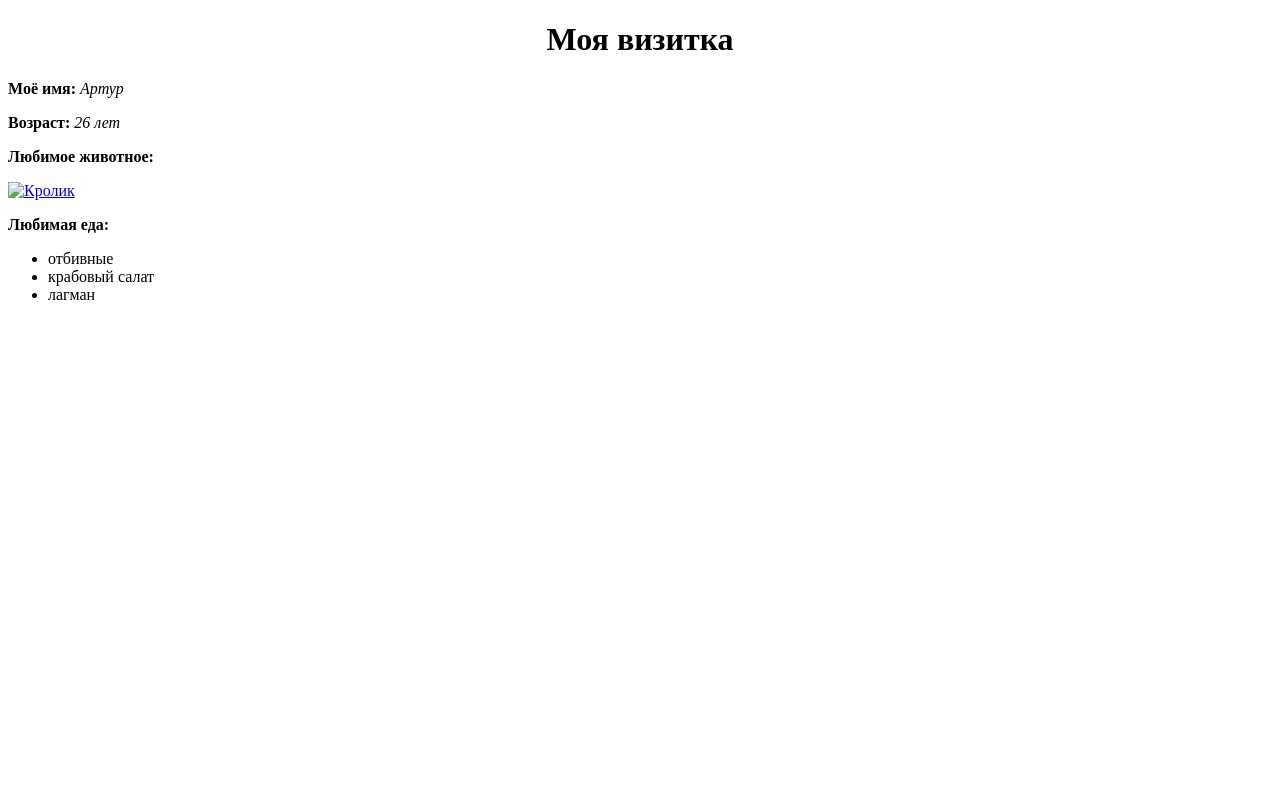
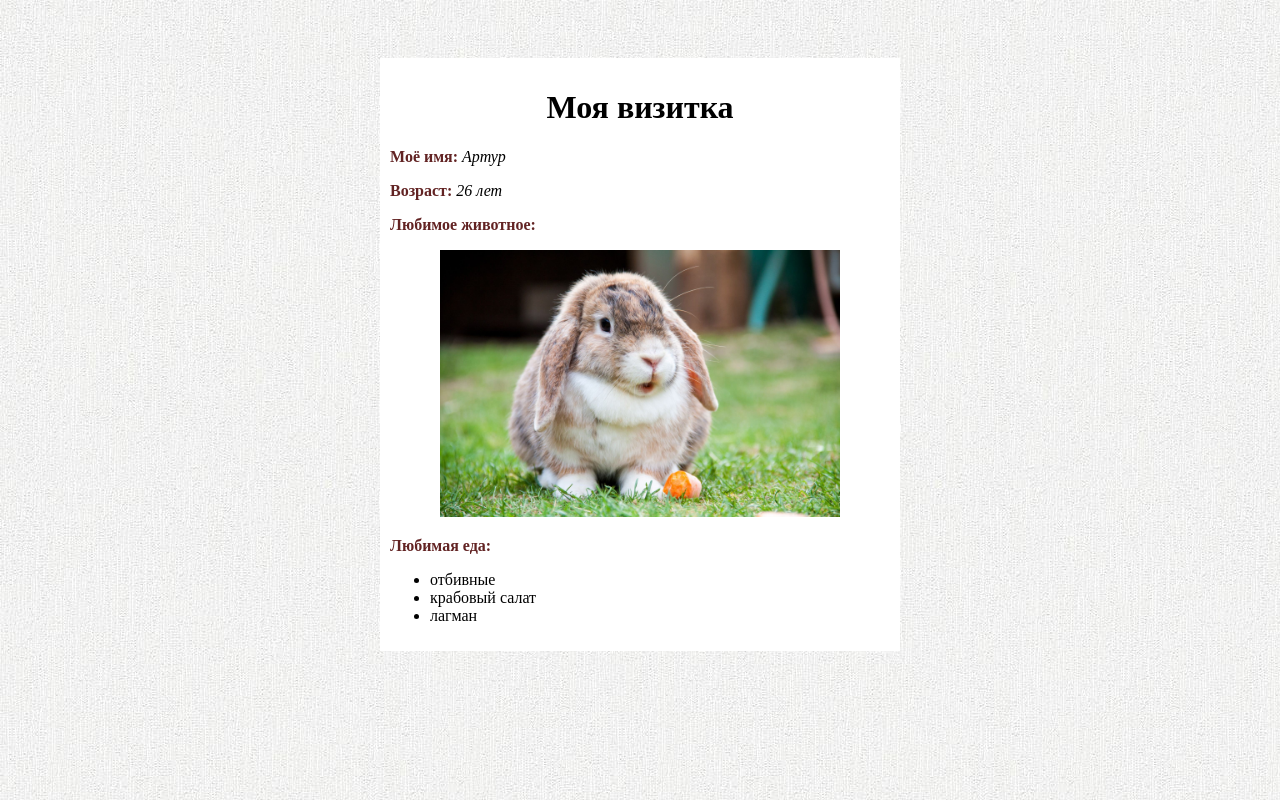
Before and after one commit to art1ch0ke/JN-base-1, a plain HTML site: page Introduction/index.html in a window 1280 px wide. Drawn offline with Linux system fonts and the light colour scheme.

Commit message:
add folder images and link to homestyles.css

```diff
--- a/Introduction/index.html
+++ b/Introduction/index.html
@@ -4,7 +4,7 @@
         <meta charset="UTF-8">
         <meta http-equiv="X-UA-Compatible" content="IE=edge">
         <meta name="viewport" content="width=device-width, initial-scale=1.0">
-        <!-- <link rel="stylesheet" href="style.css"> -->
+        <link rel="stylesheet" href="homestyles.css">
         <title>My visit card</title>
     </head>
 <body>
@@ -54,7 +54,7 @@
         <button class="ytube">YouTube</button>
         <button class="vk">Вконтакте</button>
         <button class="twitter">Tweet</button>
-    </div>
+    </div>-->
 </div>
 </body>
-</html> -->
+</html>
```
Also changed, not shown: Introduction/images/bg.jpg (added), Introduction/images/img.jpg (added).
